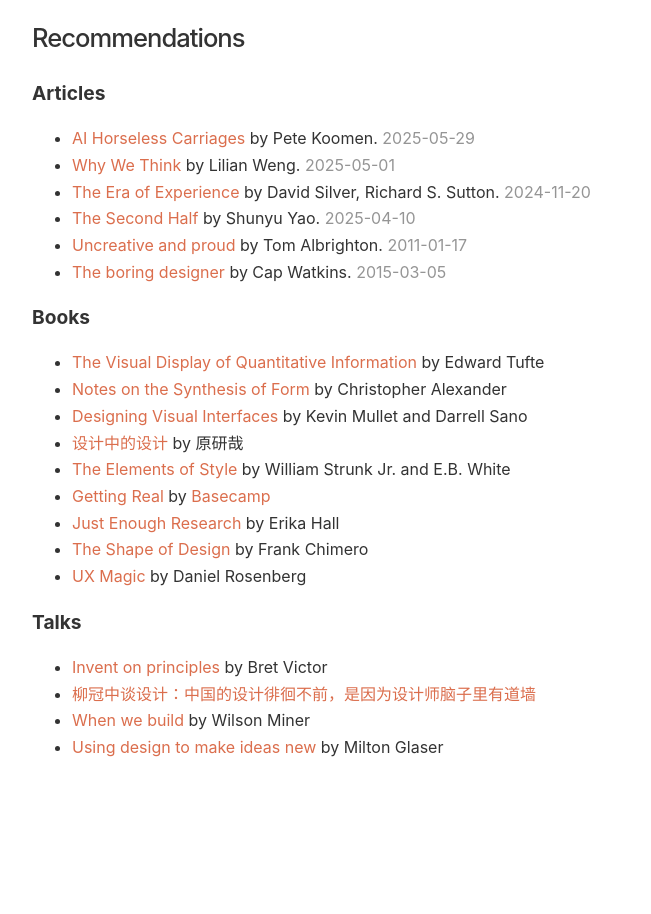
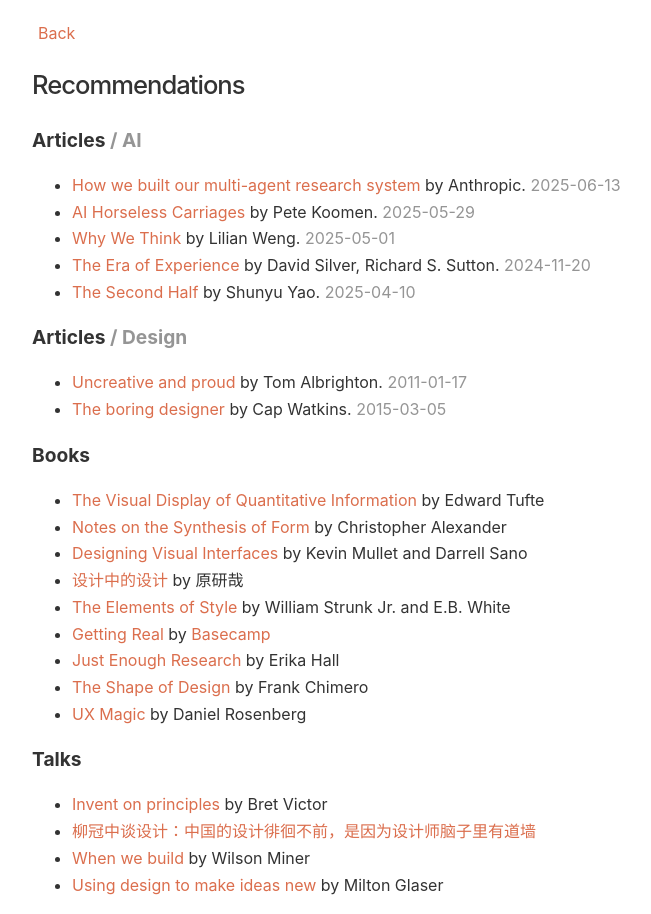
Before and after one commit to lvterry/lvterry.github.io, a Jekyll site: the page built from recommendations.html, in a window 1280 px wide. Shown: the whole page, without its empty margins (288-939 px from the left). Built offline with Jekyll 4.4.1, drawn with Linux system fonts in a browser that asks for light colours.

Commit message:
add back button

```diff
--- a/recommendations.html
+++ b/recommendations.html
@@ -4,9 +4,17 @@
 ---
 
 <div class="container">
+    <div style="margin-top: 20px;">
+        <a href="/" class="back">Back</a>
+    </div>
+
     <h1 class="text-center">Recommendations</h1>
-    <h2>Articles</h2>
+    <h2>Articles <span class="weak">/ AI</span></h2>
     <ul>
+        <li>
+            <a href="https://www.anthropic.com/engineering/built-multi-agent-research-system">How we built our multi-agent research system</a> by Anthropic.
+            <span class="weak">2025-06-13</span>
+        </li>
         <li>
             <a href="https://koomen.dev/essays/horseless-carriages/">AI Horseless Carriages</a> by Pete Koomen.
             <span class="weak">2025-05-29</span>
@@ -23,6 +31,11 @@
             <a href="https://ysymyth.github.io/The-Second-Half/">The Second Half</a> by Shunyu Yao.
             <span class="weak">2025-04-10</span>
         </li>
+
+    </ul>
+
+    <h2>Articles <span class="weak">/ Design</span></h2>
+    <ul>
         <li>
             <a href="https://www.abccopywriting.com/2011/01/17/uncreative-and-proud">Uncreative and proud</a> by Tom Albrighton.
             <span class="weak">2011-01-17</span>
```
